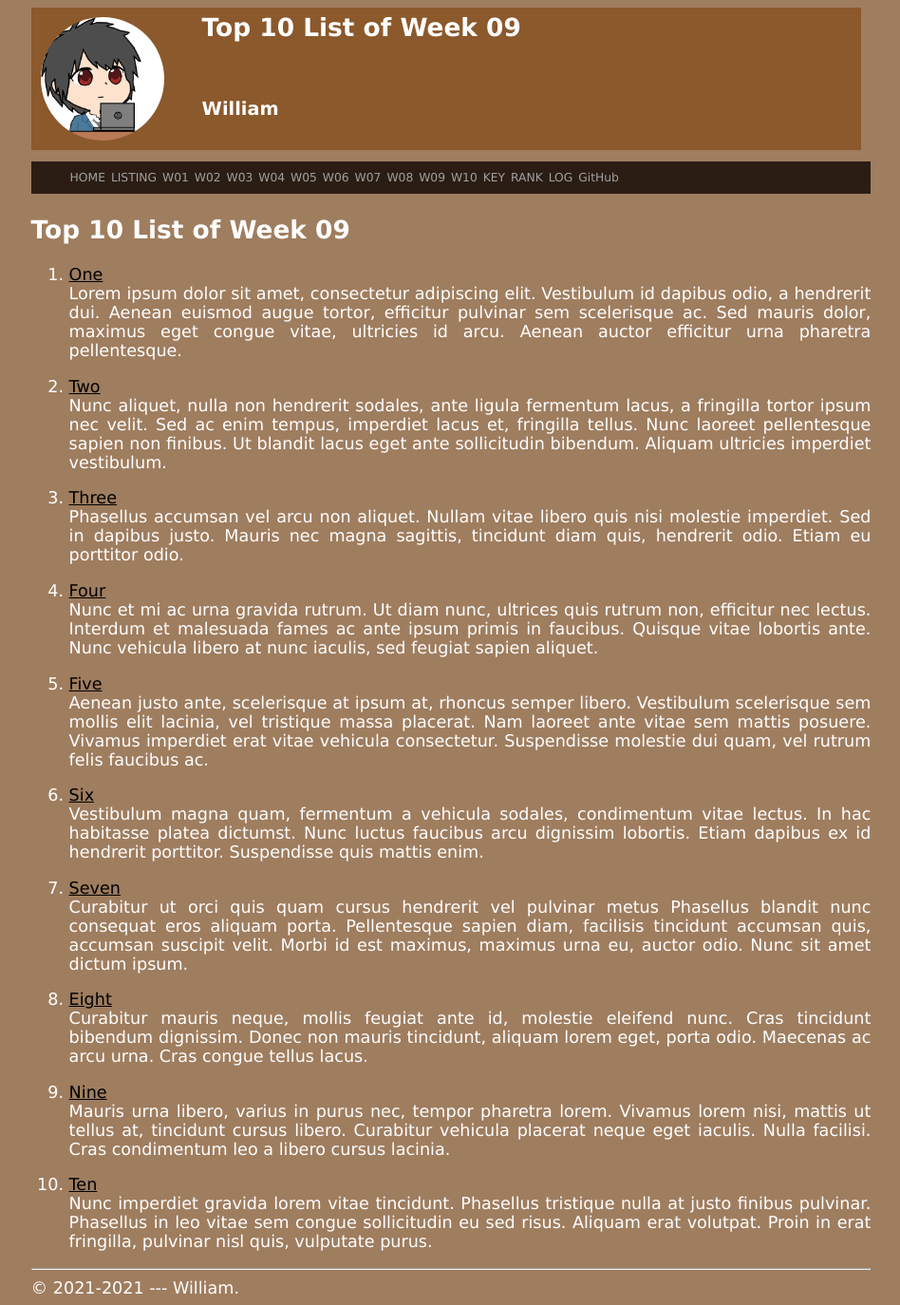
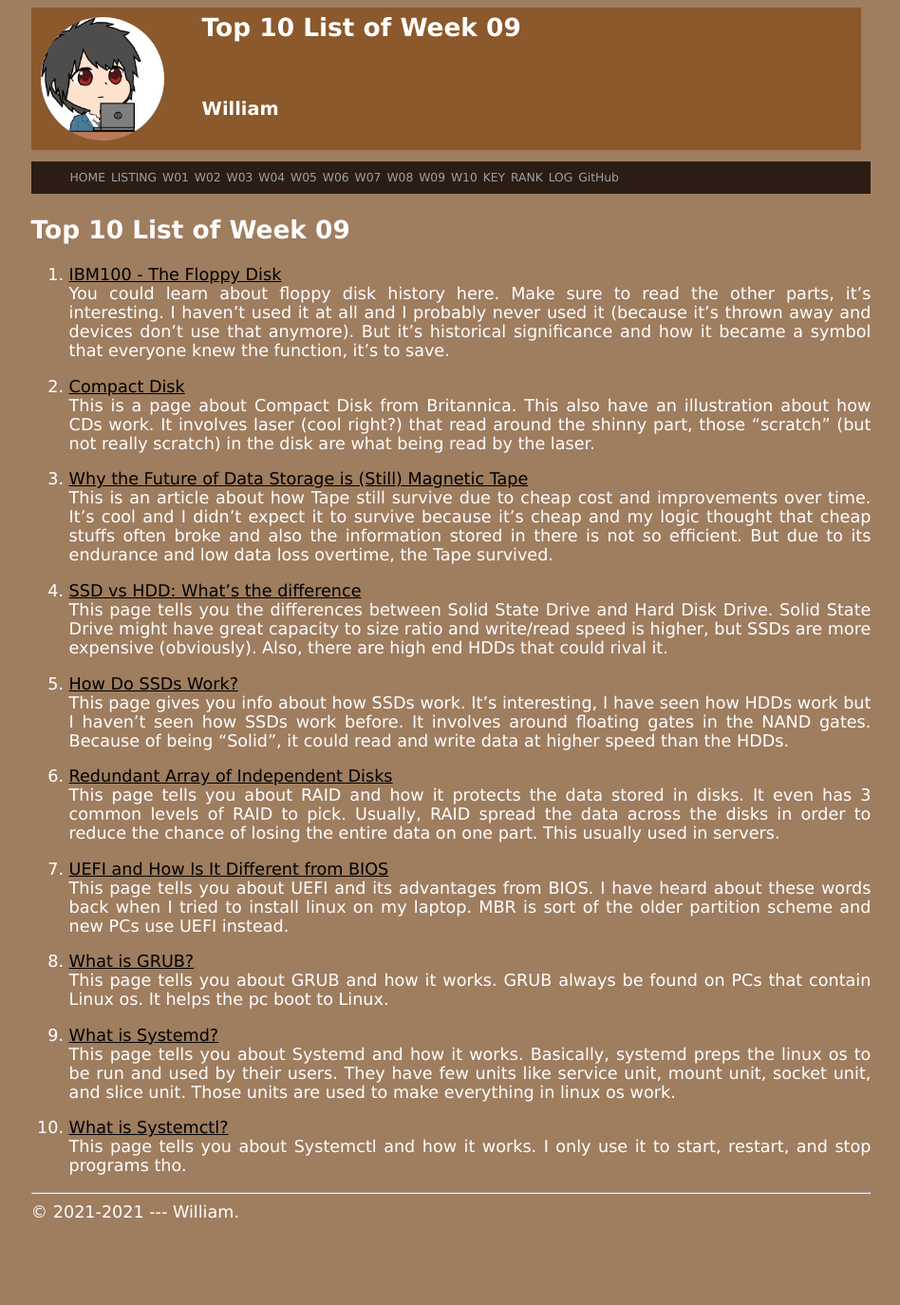
Before and after one commit to Hori75/os211, a Jekyll site: the page built from w09.md, in a window 1280 px wide. Shown: the whole page at 95% size, without its empty margins (165-1113 px from the left). Built offline with Jekyll 4.4.1, drawn with Linux system fonts in a browser that asks for light colours; our own code applies the rules of GitHub Pages for plain Markdown files; after the commit the page ends 1294 px from its top, so only the background shows below that.

Commit message:
Week 09 assignments Hori75

```diff
--- a/TXT/mylog.txt
+++ b/TXT/mylog.txt
@@ -41,3 +41,7 @@
 ZCZC W08 180 L21 Reading OS Slides and Week 8 Slides
 ZCZC W08 180 L05 Finding related sites for Top 10 Week 8
 ZCZC W08 180 L03 Week 8 relateed task
+ZCZC W09 80 L04 Week 9 Zoom Meeting
+ZCZC W09 180 L21 Reading OS Slides and Week 9 Slides
+ZCZC W09 180 L05 Finding related sites for Top 10 Week 9
+ZCZC W09 600 L03 Week 9 related task
--- a/TXT/myrank.txt
+++ b/TXT/myrank.txt
@@ -23,3 +23,6 @@
 ZCZC W08 irfancen
 ZCZC W08 IoriU
 ZCZC W08 KalEl2001
+ZCZC W09 IoriU
+ZCZC W09 jojonicho
+ZCZC W09 irfancen
--- a/w09.md
+++ b/w09.md
@@ -5,72 +5,32 @@
 
 # Top 10 List of Week 09
 
-1. [One](https://en.wikipedia.org/wiki/1)<br>
-Lorem ipsum dolor sit amet, consectetur adipiscing elit.
-Vestibulum id dapibus odio, a hendrerit dui.
-Aenean euismod augue tortor, efficitur pulvinar sem scelerisque ac.
-Sed mauris dolor, maximus eget congue vitae, ultricies id arcu.
-Aenean auctor efficitur urna pharetra pellentesque.
+1. [IBM100 - The Floppy Disk](https://www.ibm.com/ibm/history/ibm100/us/en/icons/floppy/)<br>
+You could learn about floppy disk history here. Make sure to read the other parts, it's interesting. I haven't used it at all and I probably never used it (because it's thrown away and devices don't use that anymore). But it's historical significance and how it became a symbol that everyone knew the function, it's to save.
 
-2. [Two](https://en.wikipedia.org/wiki/2)<br>
-Nunc aliquet, nulla non hendrerit sodales, ante ligula fermentum lacus, a fringilla tortor ipsum nec velit.
-Sed ac enim tempus, imperdiet lacus et, fringilla tellus.
-Nunc laoreet pellentesque sapien non finibus.
-Ut blandit lacus eget ante sollicitudin bibendum.
-Aliquam ultricies imperdiet vestibulum.
+2. [Compact Disk](https://www.britannica.com/technology/compact-disc)<br>
+This is a page about Compact Disk from Britannica. This also have an illustration about how CDs work. It involves laser (cool right?) that read around the shinny part, those "scratch" (but not really scratch) in the disk are what being read by the laser.
 
-3. [Three](https://en.wikipedia.org/wiki/3)<br>
-Phasellus accumsan vel arcu non aliquet.
-Nullam vitae libero quis nisi molestie imperdiet.
-Sed in dapibus justo.
-Mauris nec magna sagittis, tincidunt diam quis, hendrerit odio.
-Etiam eu porttitor odio.
+3. [Why the Future of Data Storage is (Still) Magnetic Tape](https://spectrum.ieee.org/computing/hardware/why-the-future-of-data-storage-is-still-magnetic-tape)<br>
+This is an article about how Tape still survive due to cheap cost and improvements over time. It's cool and I didn't expect it to survive because it's cheap and my logic thought that cheap stuffs often broke and also the information stored in there is not so efficient. But due to its endurance and low data loss overtime, the Tape survived.
 
-4. [Four](https://en.wikipedia.org/wiki/4)<br>
-Nunc et mi ac urna gravida rutrum.
-Ut diam nunc, ultrices quis rutrum non, efficitur nec lectus.
-Interdum et malesuada fames ac ante ipsum primis in faucibus.
-Quisque vitae lobortis ante.
-Nunc vehicula libero at nunc iaculis, sed feugiat sapien aliquet.
+4. [SSD vs HDD: What's the difference](https://sea.pcmag.com/storage/1526/ssd-vs-hdd-whats-the-difference)<br>
+This page tells you the differences between Solid State Drive and Hard Disk Drive. Solid State Drive might have great capacity to size ratio and write/read speed is higher, but SSDs are more expensive (obviously). Also, there are high end HDDs that could rival it.
 
-5. [Five](https://en.wikipedia.org/wiki/5)<br>
-Aenean justo ante, scelerisque at ipsum at, rhoncus semper libero.
-Vestibulum scelerisque sem mollis elit lacinia, vel tristique massa placerat.
-Nam laoreet ante vitae sem mattis posuere.
-Vivamus imperdiet erat vitae vehicula consectetur.
-Suspendisse molestie dui quam, vel rutrum felis faucibus ac.
+5. [How Do SSDs Work?](https://www.extremetech.com/extreme/210492-extremetech-explains-how-do-ssds-work)<br>
+This page gives you info about how SSDs work. It's interesting, I have seen how HDDs work but I haven't seen how SSDs work before. It involves around floating gates in the NAND gates. Because of being "Solid", it could read and write data at higher speed than the HDDs.
 
-6. [Six](https://en.wikipedia.org/wiki/6)<br>
-Vestibulum magna quam, fermentum a vehicula sodales, condimentum vitae lectus.
-In hac habitasse platea dictumst.
-Nunc luctus faucibus arcu dignissim lobortis.
-Etiam dapibus ex id hendrerit porttitor.
-Suspendisse quis mattis enim.
+6. [Redundant Array of Independent Disks](https://www.computerworld.com/article/2595506/redundant-arrays-of-independent-disks.html)<br>
+This page tells you about RAID and how it protects the data stored in disks. It even has 3 common levels of RAID to pick. Usually, RAID spread the data across the disks in order to reduce the chance of losing the entire data on one part. This usually used in servers.
 
-7. [Seven](https://en.wikipedia.org/wiki/7)<br>
-Curabitur ut orci quis quam cursus hendrerit vel pulvinar metus
-Phasellus blandit nunc consequat eros aliquam porta.
-Pellentesque sapien diam, facilisis tincidunt accumsan quis, accumsan suscipit velit.
-Morbi id est maximus, maximus urna eu, auctor odio.
-Nunc sit amet dictum ipsum.
+7. [UEFI and How Is It Different from BIOS](https://www.geeksforgeeks.org/uefiunified-extensible-firmware-interface-and-how-is-it-different-from-bios/)<br>
+This page tells you about UEFI and its advantages from BIOS. I have heard about these words back when I tried to install linux on my laptop. MBR is sort of the older partition scheme and new PCs use UEFI instead.
 
-8. [Eight](https://en.wikipedia.org/wiki/8)<br>
-Curabitur mauris neque, mollis feugiat ante id, molestie eleifend nunc.
-Cras tincidunt bibendum dignissim.
-Donec non mauris tincidunt, aliquam lorem eget, porta odio.
-Maecenas ac arcu urna.
-Cras congue tellus lacus.
+8. [What is GRUB?](https://itsfoss.com/what-is-grub/)<br>
+This page tells you about GRUB and how it works. GRUB always be found on PCs that contain Linux os. It helps the pc boot to Linux.
 
-9. [Nine](https://en.wikipedia.org/wiki/9)<br>
-Mauris urna libero, varius in purus nec, tempor pharetra lorem.
-Vivamus lorem nisi, mattis ut tellus at, tincidunt cursus libero.
-Curabitur vehicula placerat neque eget iaculis.
-Nulla facilisi.
-Cras condimentum leo a libero cursus lacinia.
+9. [What is Systemd?](https://www.linode.com/docs/guides/what-is-systemd/)<br>
+This page tells you about Systemd and how it works. Basically, systemd preps the linux os to be run and used by their users. They have few units like service unit, mount unit, socket unit, and slice unit. Those units are used to make everything in linux os work.
 
-10. [Ten](https://en.wikipedia.org/wiki/10)<br>
-Nunc imperdiet gravida lorem vitae tincidunt.
-Phasellus tristique nulla at justo finibus pulvinar.
-Phasellus in leo vitae sem congue sollicitudin eu sed risus.
-Aliquam erat volutpat.
-Proin in erat fringilla, pulvinar nisl quis, vulputate purus.
+10. [What is Systemctl?](https://www.liquidweb.com/kb/what-is-systemctl-an-in-depth-overview/)<br>
+This page tells you about Systemctl and how it works. I only use it to start, restart, and stop programs tho.
```
Also changed, not shown: 9 other files.
